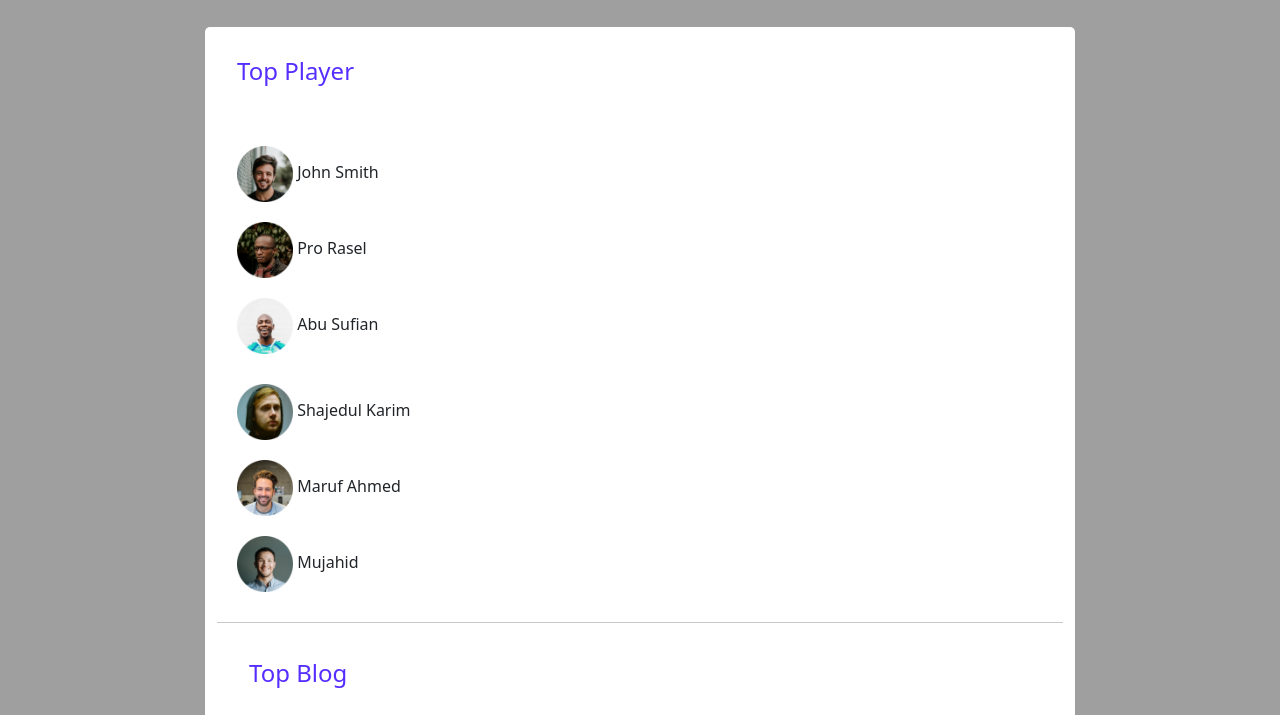
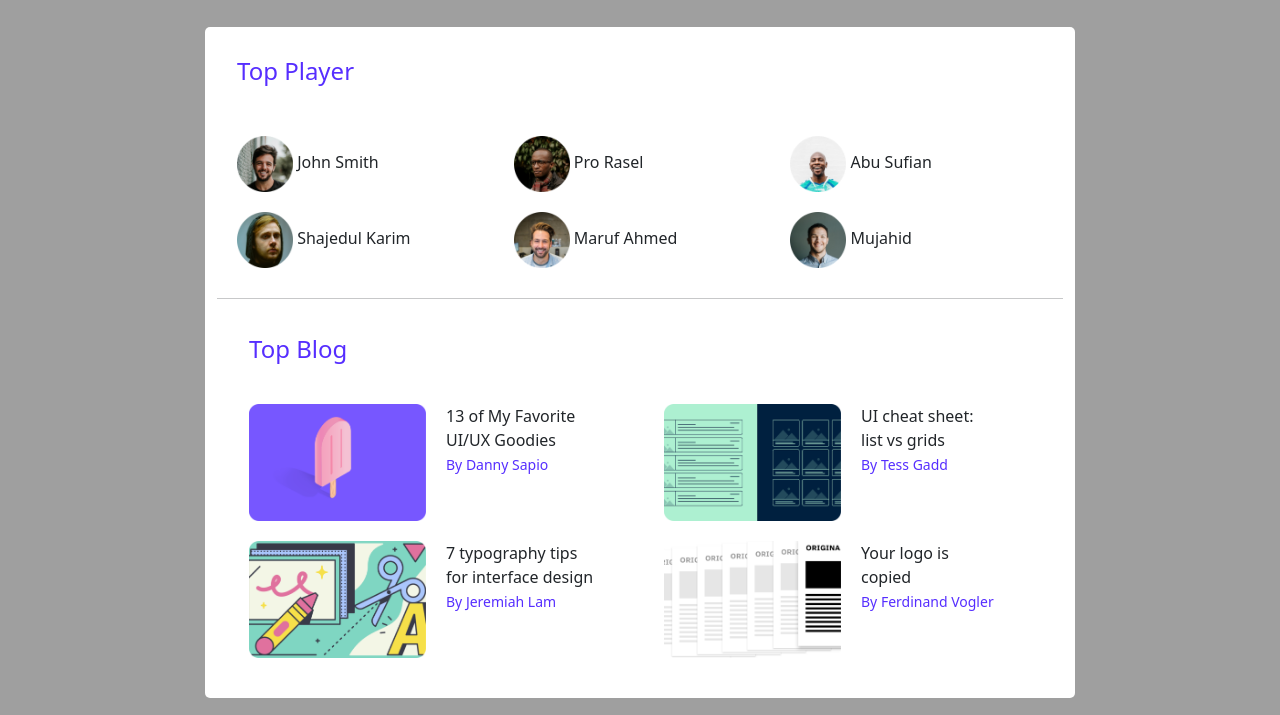
Before and after one commit to jishan-html/leaderboard.website, a plain HTML site: page index.html in a window 1280 px wide. Shown: the part 80-795 px from the top of the page. Drawn offline with nearby package versions, Linux system fonts and the light colour scheme.

Commit message:
2nd commit

```diff
--- a/index.html
+++ b/index.html
@@ -43,30 +43,30 @@
     <h4 class="top-player">Top Player</h4>
     <div class="player-div">
     <div class="row">
-      <div class="box1">
+      <div class="col-md-4 box1">
         <img src="images/players/player-1.png" alt="" width="56px" height="56px">
         <span>John Smith</span>
       </div>
-      <div class="box1">
+      <div class="col-md-4 box1">
         <img src="images/players/player-2.png" alt="" width="56px" height="56px">
         <span>Pro Rasel</span>
       </div>
-      <div class="box1">
+      <div class="col-md-4 box1">
         <img src="images/players/player-4.png" alt="" width="56px" height="56px">
         <span>Abu Sufian</span>
     </div>
   </div>
 
     <div class="row">
-      <div class="box1">
+      <div class="col-md-4 box1">
         <img src="images/players/player-6.png" alt="" width="56px" height="56px">
         <span>Shajedul Karim</span>
       </div>
-      <div class="box1">
+      <div class="col-md-4 box1">
         <img src="images/players/player-3.png" alt="" width="56px" height="56px">
         <span>Maruf Ahmed</span>
       </div>
-      <div class="box1">
+      <div class="col-md-4 box1">
         <img src="images/players/player-5.png" alt="" width="56px" height="56px">
         <span>Mujahid</span>
     </div>
--- a/style.css
+++ b/style.css
@@ -35,9 +35,8 @@ li{
 .col-md-4{
 }
 .box1{
-    margin-top: 20px;
+    margin-top: 10px;
 }
-
 .row{
     padding: 0px 20px;
     margin-top: 10px;
```
